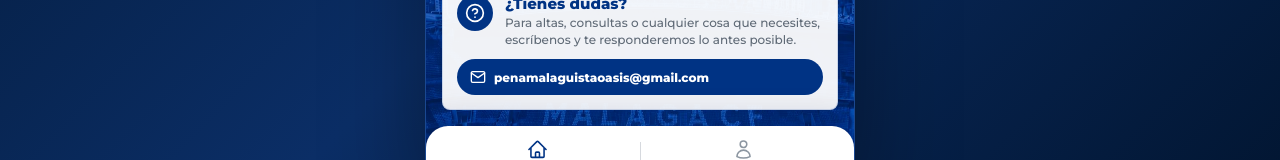
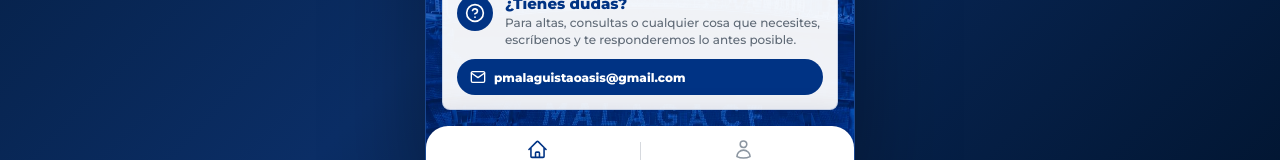
Before and after one commit to cverdu11/pena-oasis, a React app: page / in a window 1280 px wide. Shown: the part 610-770 px from the top of the page. Built offline with nearby package versions, Linux system fonts and the light colour scheme.

Commit message:
Fix contact email address

```diff
--- a/src/constants.ts
+++ b/src/constants.ts
@@ -1,4 +1,4 @@
-export const CONTACT_EMAIL = "penamalaguistaoasis@gmail.com";
+export const CONTACT_EMAIL = "pmalaguistaoasis@gmail.com";
 export const PRIVACY_ROUTE_HASH = "#privacidad";
 export const DATA_PROTECTION_LAW_URL =
   "https://www.boe.es/buscar/act.php?id=BOE-A-2018-16673";
```
